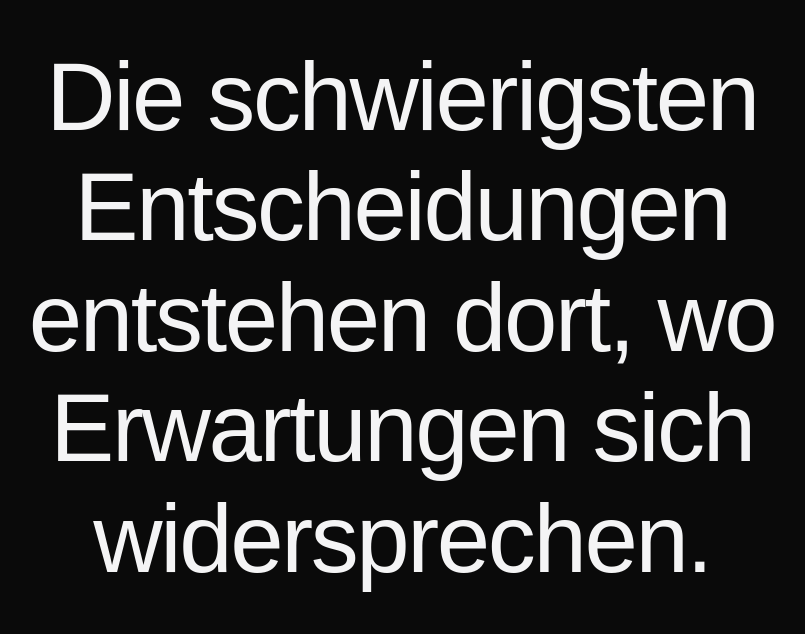
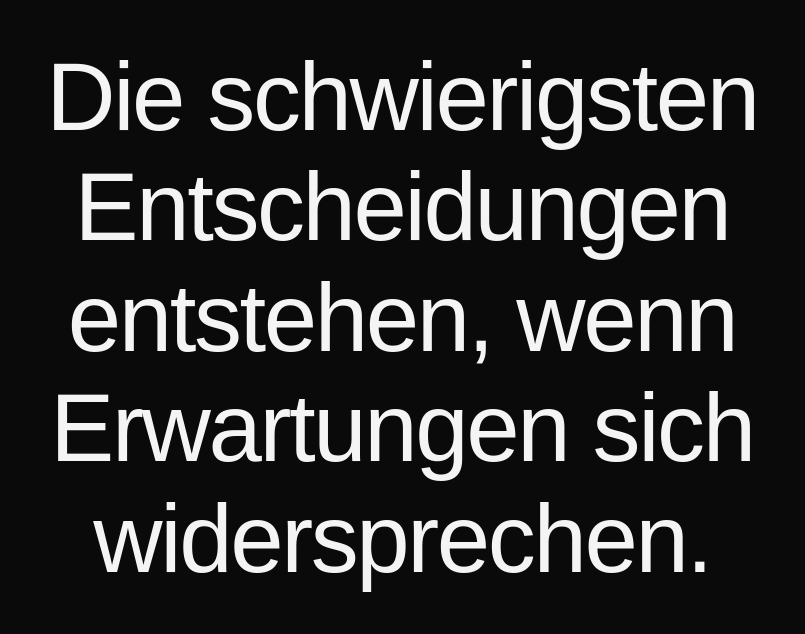
Before and after one commit to wolfgangtietz/coaching-landing, a Next.js app: page / in a window 1280 px wide. Shown: the part 166-800 px from the top of the page, without its empty margins (238-1043 px from the left). Built offline with nearby package versions, Linux system fonts and the light colour scheme.

Commit message:
Refine case study formatting

```diff
--- a/app/page.tsx
+++ b/app/page.tsx
@@ -91,8 +91,8 @@ export default function Home() {
         {/* Hero Section */}
               <section className="flex flex-col items-center text-center px-6 max-w-4xl mx-auto py-40 md:py-52">
                         <h1 className="text-5xl md:text-8xl font-light tracking-tight mb-16 leading-[1.15] text-zinc-100 max-w-4xl">
-  Die schwierigsten Entscheidungen entstehen dort,
-wo Erwartungen sich widersprechen.
+  Die schwierigsten Entscheidungen entstehen,
+wenn Erwartungen sich widersprechen.
 </h1>
 
 <p className="text-zinc-500 text-sm font-light max-w-xl mx-auto mb-10">
```
